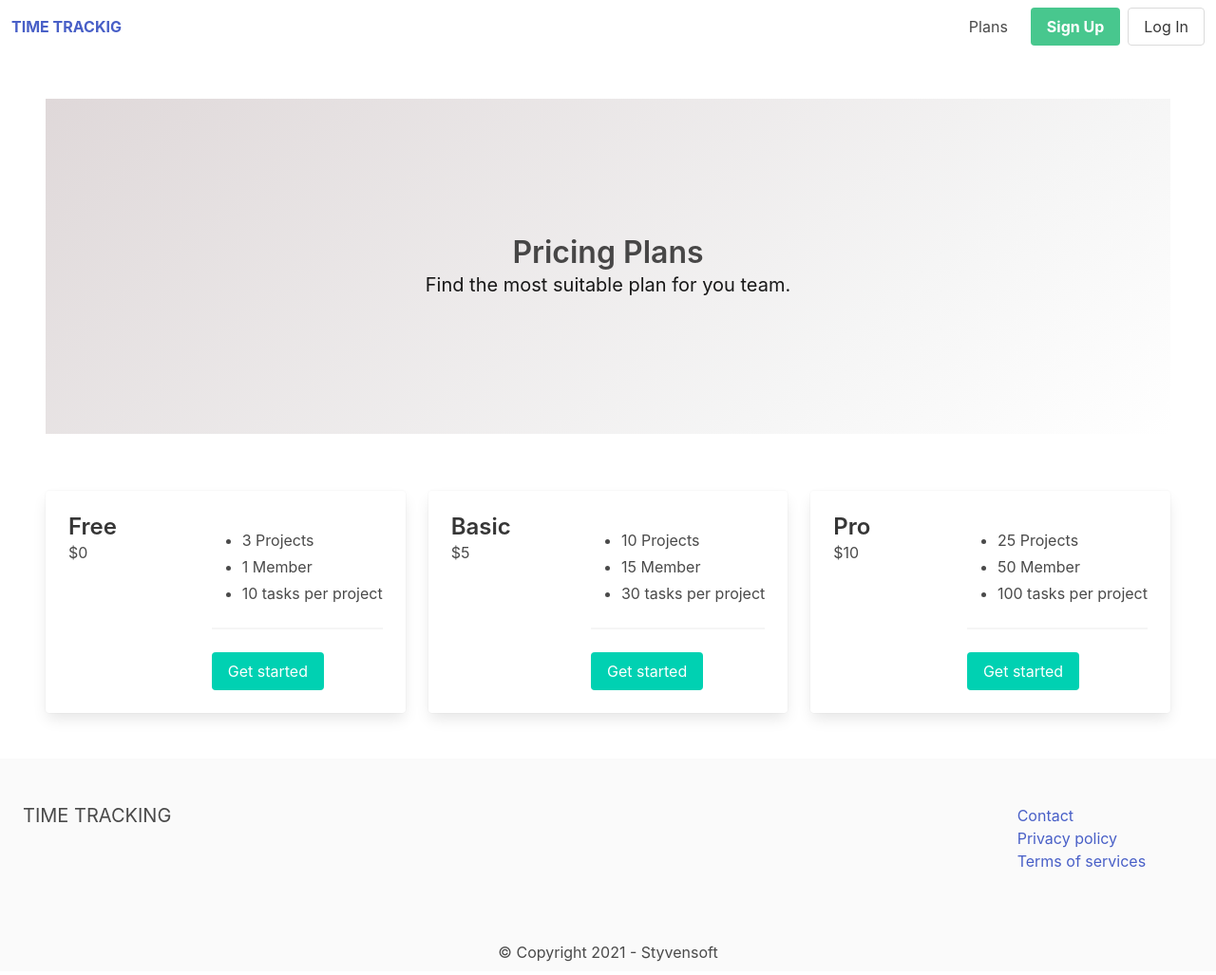
After one commit to StyvenSoft/time-tracking, a Django app: page /plans/ in a window 1280 px wide. The commit adds this page. Shown: the whole page at 95% size. Run offline with Django 3.2, Linux system fonts and the light colour scheme.

Commit message:
Create page plans and privacy basic template

```diff
--- a/apps/core/templates/core/base.html
+++ b/apps/core/templates/core/base.html
@@ -16,7 +16,7 @@
             </div>
             <div class="navbar-menu">
                 <div class="navbar-end">
-                    <a href="#" class="navbar-item">Plans</a>
+                    <a href="{% url 'plans' %}" class="navbar-item">Plans</a>
                     <div class="navbar-item">
                         <div class="buttons">
                             <a href="#" class="button is-success">
@@ -46,12 +46,12 @@
             <div class="column is-offset-6 is-2">
                 <ul>
                     <li><a href="#">Contact</a></li>
-                    <li><a href="#">Privacy policy</a></li>
+                    <li><a href="{% url 'privacy'%}">Privacy policy</a></li>
                     <li><a href="#">Terms of services</a></li>
                 </ul>
             </div>
             <div class="column is-12 has-text-centered mt-6">
-                <p>Copyright (c) 2021</p>
+                <p>© Copyright 2021 - Styvensoft</p>
             </div>
         </div>
     </footer>
--- /dev/null
+++ b/apps/core/templates/core/plans.html
@@ -0,0 +1,94 @@
+{% extends 'core/base.html' %}
+
+{% block title %} Plans | {% endblock %}
+
+{% block content %}
+
+<section class="hero is-medium is-light is-bold">
+    <div class="hero-body">
+        <div class="container has-text-centered">
+            <h1 class="title">
+                Pricing Plans
+            </h1>
+            <h2 class="subtitle">
+                Find the most suitable plan for you team.
+            </h2>
+        </div>
+    </div>
+</section>
+
+<div class="columns mt-6">
+    <div class="column is-4">
+        <div class="card">
+            <div class="card-content">
+                <div class="media">
+                    <div class="media-content">
+                        <p class="title is-4">Free</p>
+                        <p class="subtitle is-6">$0</p>
+                    </div>
+                    <div class="content">
+                        <ul>
+                            <li>3 Projects</li>
+                            <li>1 Member</li>
+                            <li>10 tasks per project</li>
+                        </ul>
+                        <hr>
+                        <a href="#" class="button is-primary">
+                            Get started
+                        </a>
+                    </div>
+                </div>
+            </div>
+        </div>
+    </div>
+
+    <div class="column is-4">
+        <div class="card">
+            <div class="card-content">
+                <div class="media">
+                    <div class="media-content">
+                        <p class="title is-4">Basic</p>
+                        <p class="subtitle is-6">$5</p>
+                    </div>
+                    <div class="content">
+                        <ul>
+                            <li>10 Projects</li>
+                            <li>15 Member</li>
+                            <li>30 tasks per project</li>
+                        </ul>
+                        <hr>
+                        <a href="#" class="button is-primary">
+                            Get started
+                        </a>
+                    </div>
+                </div>
+            </div>
+        </div>
+    </div>
+
+    <div class="column is-4">
+        <div class="card">
+            <div class="card-content">
+                <div class="media">
+                    <div class="media-content">
+                        <p class="title is-4">Pro</p>
+                        <p class="subtitle is-6">$10</p>
+                    </div>
+                    <div class="content">
+                        <ul>
+                            <li>25 Projects</li>
+                            <li>50 Member</li>
+                            <li>100 tasks per project</li>
+                        </ul>
+                        <hr>
+                        <a href="#" class="button is-primary">
+                            Get started
+                        </a>
+                    </div>
+                </div>
+            </div>
+        </div>
+    </div>
+</div>
+
+{% endblock %}
--- a/apps/core/views.py
+++ b/apps/core/views.py
@@ -6,3 +6,9 @@ from django.shortcuts import render
 
 def frontpage(request):
     return render(request, 'core/frontpage.html')
+
+def privacy(request):
+    return render(request, 'core/privacy.html')
+
+def plans(request):
+    return render(request, 'core/plans.html')
--- a/timing/urls.py
+++ b/timing/urls.py
@@ -15,9 +15,11 @@ Including another URLconf
 """
 from django.contrib import admin
 from django.urls import path
-from apps.core.views import frontpage
+from apps.core.views import frontpage, privacy, plans
 
 urlpatterns = [
     path('', frontpage, name='frontpage'),
+    path('privacy/', privacy, name='privacy'),
+    path('plans/', plans, name='plans'),
     path('admin/', admin.site.urls),
 ]
```
Also changed, not shown: apps/core/templates/core/privacy.html (added, +20 -0 lines).
